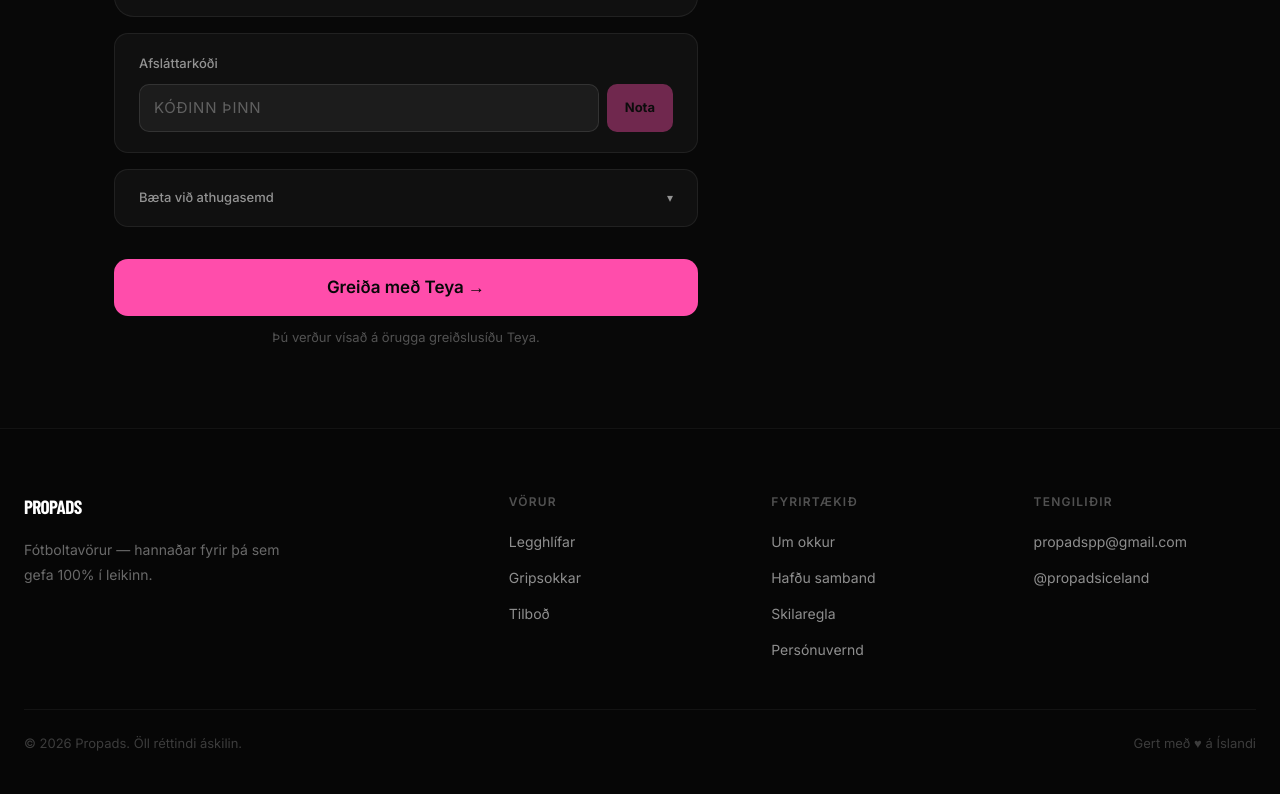
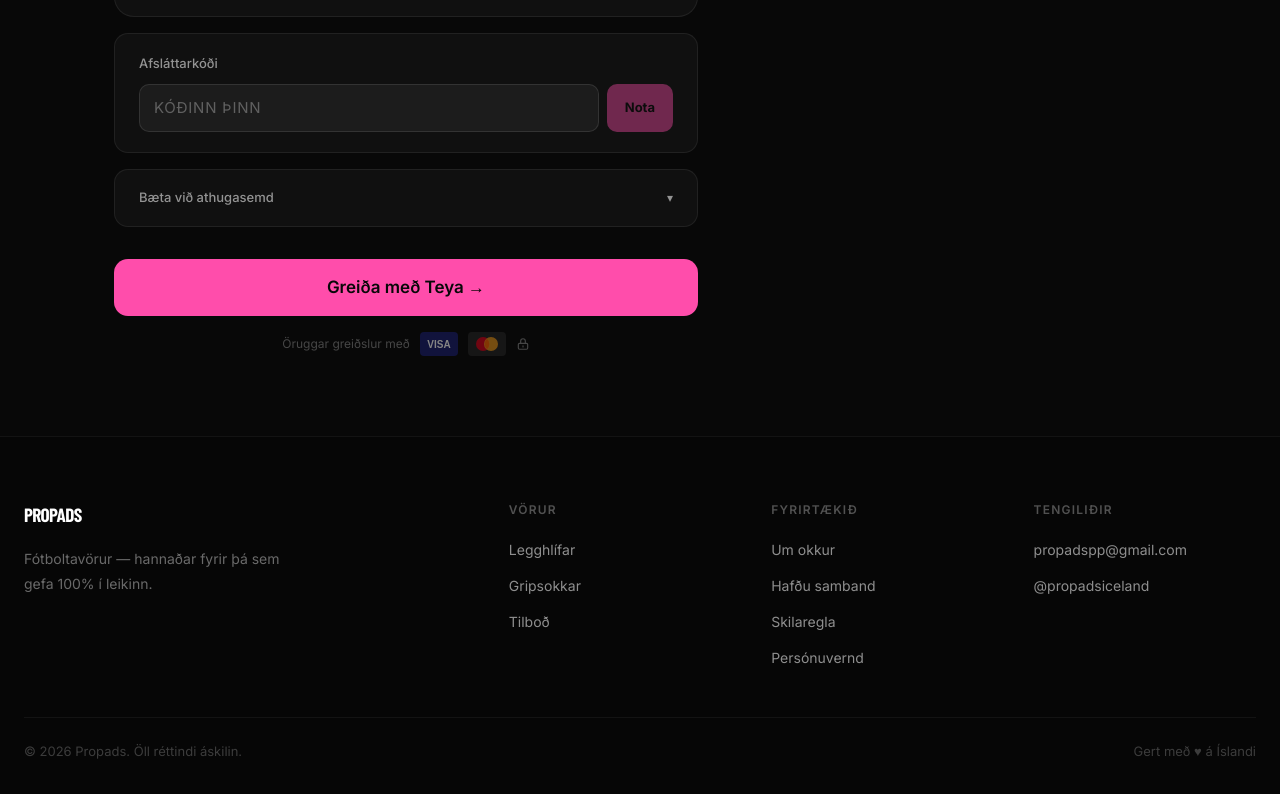
Before and after one commit to Propadspp/propads-site, a Next.js app: page /klara-kaup in a window 1280 px wide. Shown: the part 1033-1827 px from the top of the page. Built offline with nearby package versions, Linux system fonts and the light colour scheme; a web font is replaced by a local one.

Commit message:
Add Visa/Mastercard trust badges below checkout button

```diff
--- a/app/klara-kaup/page.tsx
+++ b/app/klara-kaup/page.tsx
@@ -213,7 +213,25 @@
             <button type="submit" disabled={loading || !cart.length} className="btn-primary" style={{ width: '100%', padding: 16, fontSize: '1.0625rem', borderRadius: 14 }}>
               {loading ? 'Hleður...' : 'Greiða með Teya →'}
             </button>
-            <p style={{ color: 'rgba(255,255,255,0.3)', fontSize: '0.8125rem', textAlign: 'center', marginTop: 12 }}>Þú verður vísað á örugga greiðslusíðu Teya.</p>
+            <div style={{ display: 'flex', alignItems: 'center', justifyContent: 'center', gap: 10, marginTop: 16 }}>
+              <span style={{ color: 'rgba(255,255,255,0.25)', fontSize: '0.75rem' }}>Öruggar greiðslur með</span>
+              {/* Visa */}
+              <svg width="38" height="24" viewBox="0 0 38 24" fill="none" style={{ opacity: 0.5 }}>
+                <rect width="38" height="24" rx="4" fill="#1A1F71"/>
+                <text x="19" y="16" textAnchor="middle" fill="white" fontSize="10" fontWeight="bold" fontFamily="Arial">VISA</text>
+              </svg>
+              {/* Mastercard */}
+              <svg width="38" height="24" viewBox="0 0 38 24" fill="none" style={{ opacity: 0.5 }}>
+                <rect width="38" height="24" rx="4" fill="#252525"/>
+                <circle cx="15" cy="12" r="7" fill="#EB001B" fillOpacity="0.9"/>
+                <circle cx="23" cy="12" r="7" fill="#F79E1B" fillOpacity="0.9"/>
+                <path d="M19 6.8a7 7 0 0 1 0 10.4A7 7 0 0 1 19 6.8z" fill="#FF5F00" fillOpacity="0.9"/>
+              </svg>
+              {/* Lock icon */}
+              <svg width="14" height="14" fill="none" viewBox="0 0 24 24" stroke="rgba(255,255,255,0.25)" strokeWidth="2">
+                <path strokeLinecap="round" strokeLinejoin="round" d="M12 15v2m-6 4h12a2 2 0 002-2v-6a2 2 0 00-2-2H6a2 2 0 00-2 2v6a2 2 0 002 2zm10-10V7a4 4 0 00-8 0v4h8z"/>
+              </svg>
+            </div>
           </form>
 
           {/* Order summary */}
```
